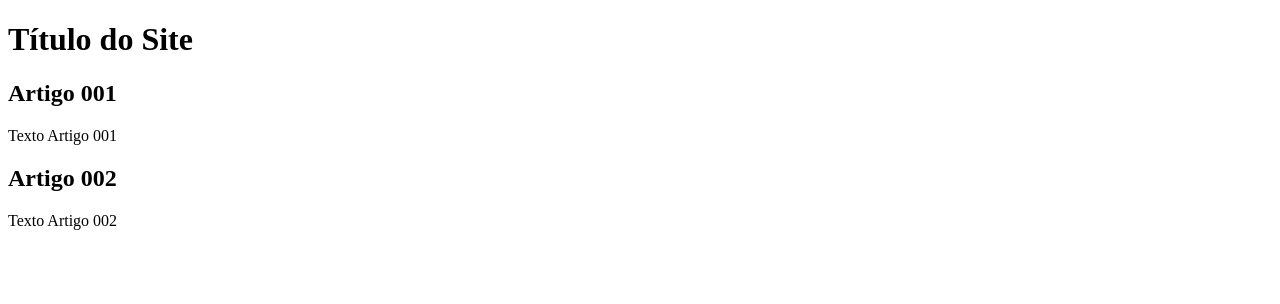
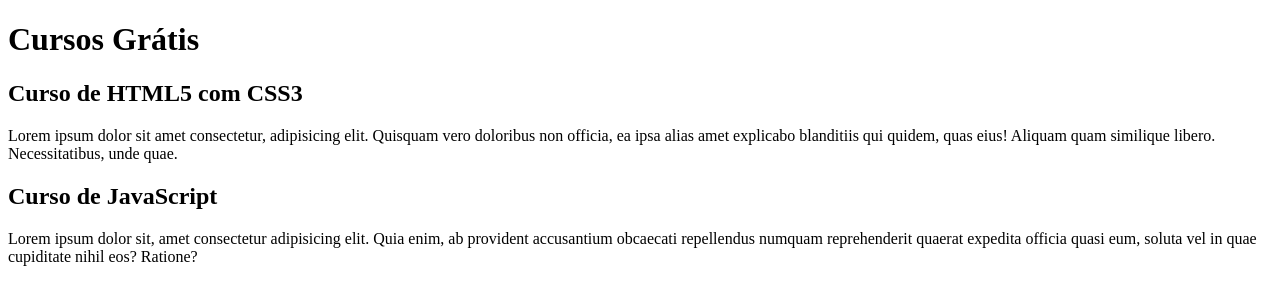
Before and after one commit to felipemoreiras/projeto-site, a plain HTML site: page index.html in a window 1280 px wide. Drawn offline with Linux system fonts and the light colour scheme.

Commit message:
comecei a escrever o conteúdo

```diff
--- a/index.html
+++ b/index.html
@@ -9,15 +9,15 @@
 <body>
     <main>
         <head>
-            <h1>Título do Site</h1>
+            <h1>Cursos Grátis</h1>
         </head>
         <article>
-            <h2>Artigo 001</h2>
-            <p>Texto Artigo 001</p>
+            <h2>Curso de HTML5 com CSS3</h2>
+            <p>Lorem ipsum dolor sit amet consectetur, adipisicing elit. Quisquam vero doloribus non officia, ea ipsa alias amet explicabo blanditiis qui quidem, quas eius! Aliquam quam similique libero. Necessitatibus, unde quae.</p>
         </article>
         <article>
-            <h2>Artigo 002</h2>
-            <p>Texto Artigo 002</p>
+            <h2>Curso de JavaScript</h2>
+            <p>Lorem ipsum dolor sit, amet consectetur adipisicing elit. Quia enim, ab provident accusantium obcaecati repellendus numquam reprehenderit quaerat expedita officia quasi eum, soluta vel in quae cupiditate nihil eos? Ratione?</p>
         </article>
     </main>
 
```
